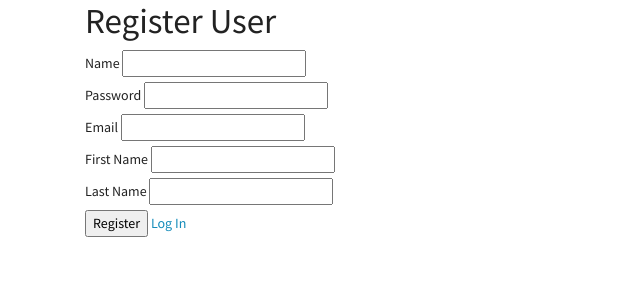
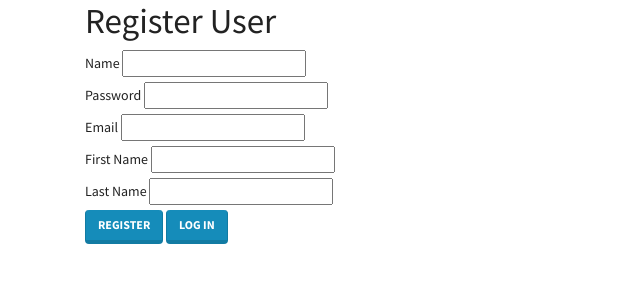
Before and after one commit to agnesmcc/flask_feedback, a Flask app: page /register in a window 1280 px wide. Shown: the top 300 px of the page, without its empty margins (0-640 px from the left). Run offline with Flask 2, Linux system fonts and the light colour scheme; some libraries are stand-ins or nearby versions.

Commit message:
style the buttons with bootstrap

```diff
--- a/templates/register.html
+++ b/templates/register.html
@@ -17,8 +17,8 @@
         {% endif %}
     </div>
     {% endfor %}
-    <input type="submit" value="Register">
-    <a href="/login">Log In</a>
+    <input type="submit" class="btn btn-primary" value="Register">
+    <a href="/login" class="btn btn-primary">Log In</a>
 </form>
 
 {% endblock %}
```
